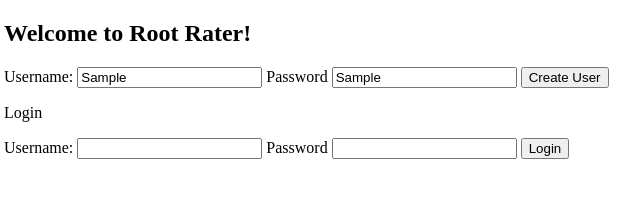
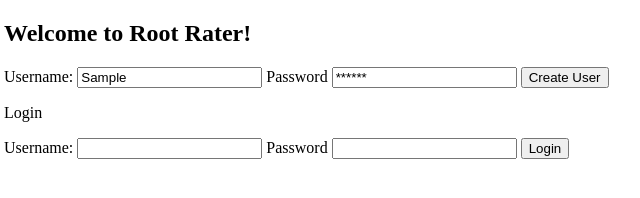
Before and after one commit to rncraven94/rootrater, a plain HTML site: page index.html in a window 1280 px wide. Both pictures are taken after typing "Sample", "Sample" into the empty fields and a click on the button "Create User". Shown: the full height of the page, 4-644 px from the left. Drawn offline with Linux system fonts and the light colour scheme.

Commit message:
script.js

```diff
--- a/index.html
+++ b/index.html
@@ -13,7 +13,12 @@
         <label for="usernameInput">Username:</label>
         <input type="text" id="usernameInput" name="usernameInput" />
         <label for="password">Password</label>
-        <input type="text" id="password" name="password" />
+        <input
+          type="text"
+          id="password"
+          name="password"
+          oninput="maskPassword()"
+        />
         <button id="user-generate">Create User</button>
       </form>
       <div class="login">
--- a/script.js
+++ b/script.js
@@ -45,3 +45,9 @@ loginUser.addEventListener("click", function (e) {
     console.log("User not found");
   }
 });
+
+function maskPassword() {
+  const passwordInput = document.getElementById("password");
+  const maskedValue = passwordInput.value.replace(/./g, "*");
+  passwordInput.value = maskedValue;
+}
```
